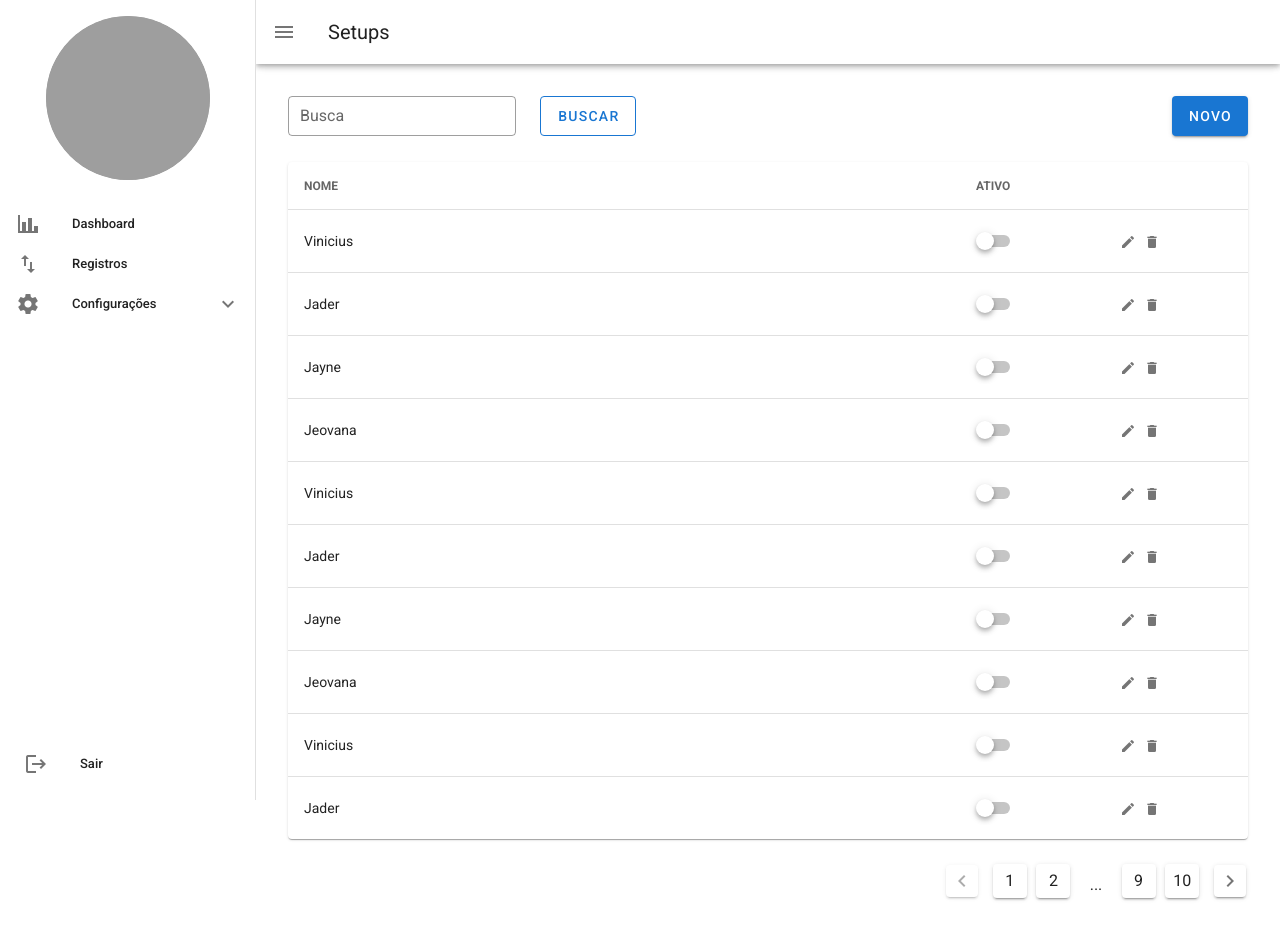
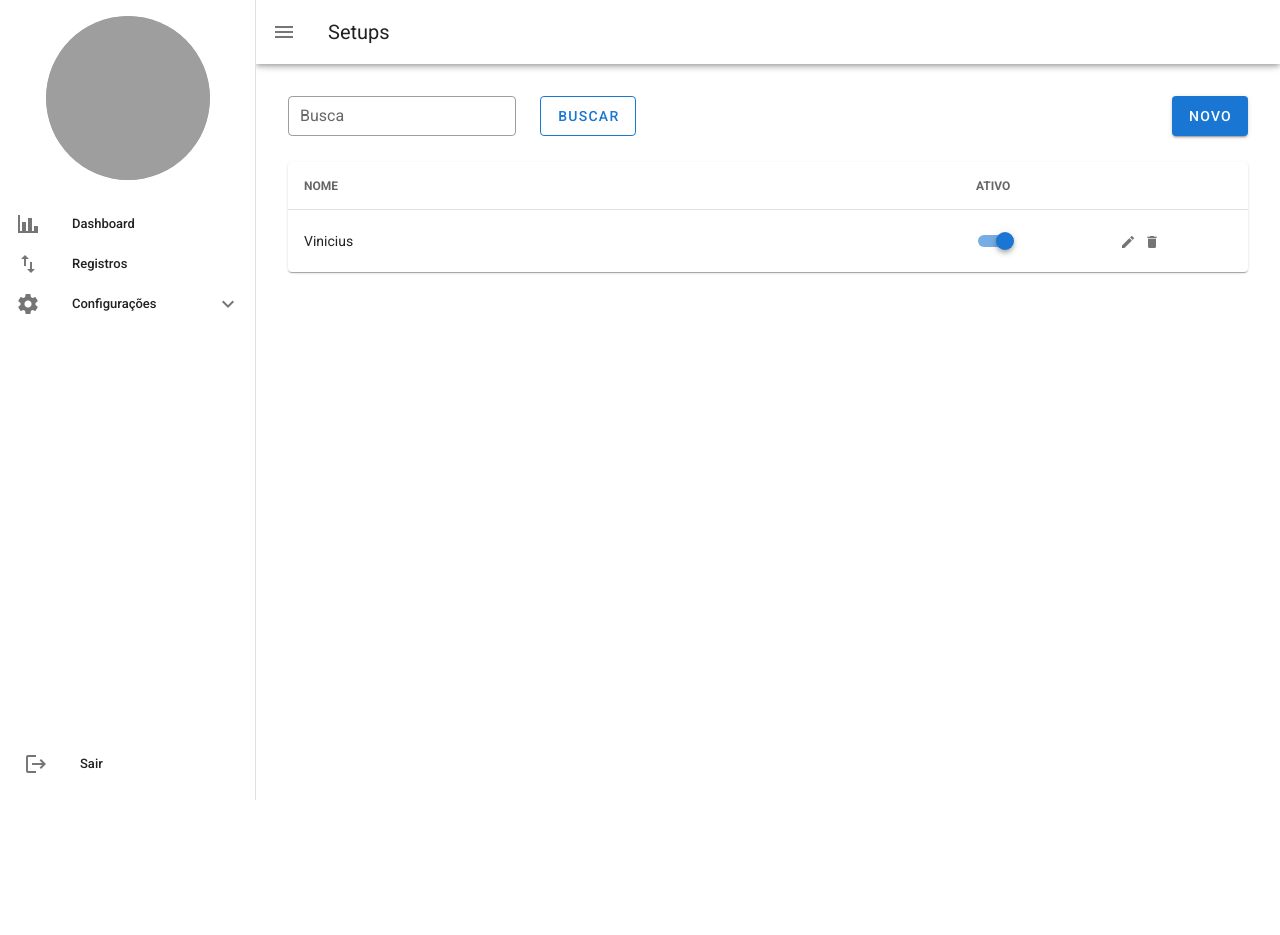
Before and after one commit to vncsmrqs/trade-manager-app, a Vue app: page /configuracoes/setups in a window 1280 px wide. After the commit the page ends 800 px from the top, so only its background shows below. Built offline with nearby package versions, Linux system fonts and the light colour scheme; grey boxes are pictures that could not be loaded.

Commit message:
fix: toggle setup ativo

```diff
--- a/src/core/setup/data/contracts/update-setup.repository.ts
+++ b/src/core/setup/data/contracts/update-setup.repository.ts
@@ -2,13 +2,13 @@ import { ActionResult } from "@/core/common/domain/action-result";
 import { SetupEntity } from "@/core/setup/domain/entities/setup.entity";
 
 export interface UpdateSetupRepositoryContract {
-  update(params: UpdateSetupRepositoryContract.Params): Promise<ActionResult<SetupEntity, any>>
+  update(params: UpdateSetupRepositoryContract.Params): Promise<ActionResult<void, string>>
 }
 
 export namespace UpdateSetupRepositoryContract {
   export type Params = {
     id: string;
     nome?: string;
-    ativo?: string;
+    ativo?: boolean;
   };
 }
--- a/src/core/setup/domain/entities/setup.entity.ts
+++ b/src/core/setup/domain/entities/setup.entity.ts
@@ -1,9 +1,10 @@
 export type SetupEntityProps = {
-  id: string;
-  name: string;
+  id?: string;
+  nome: string;
   createdAt: string;
+  updatedAt: string;
   userId: string;
-  active: boolean;
+  ativo: boolean;
 }
 
 export class SetupEntity {
@@ -13,15 +14,35 @@ export class SetupEntity {
     this.props = props;
   }
 
-  get name(): string {
-    return this.props.name;
+  get nome(): string {
+    return this.props.nome;
   }
 
   get id(): string {
-    return this.props.id;
+    return this.props?.id || '';
   }
 
   set id(id: string) {
     this.props.id = id;
   }
+
+  get userId(): string {
+    return this.props.userId;
+  }
+
+  get createdAt(): string {
+    return this.props.createdAt;
+  }
+
+  get ativo(): boolean {
+    return this.props.ativo;
+  }
+
+  set ativo(value: boolean) {
+    this.props.ativo = value;
+  }
+
+  get updatedAt(): string {
+    return this.props.updatedAt;
+  }
 }
--- a/src/core/setup/domain/use-cases/setup/update-setup.use-case.ts
+++ b/src/core/setup/domain/use-cases/setup/update-setup.use-case.ts
@@ -8,8 +8,8 @@ export interface UpdateSetupUseCaseContract {
 export namespace UpdateSetupUseCaseContract {
   export type Params = {
     id: string;
-    name?: string;
-    active?: boolean;
+    nome?: string;
+    ativo?: boolean;
   };
-  export type Response = SetupEntity;
+  export type Response = void;
 }
--- a/src/core/setup/infra/repositories/setup-in-memory.repository.ts
+++ b/src/core/setup/infra/repositories/setup-in-memory.repository.ts
@@ -8,40 +8,12 @@ import { DeleteSetupRepositoryContract } from "@/core/setup/data/contracts/delet
 
 const setupList: Record<any, any>[] = [
   {
-    name: 'Vinicius',
-  },
-  {
-    name: 'Jader',
-  },
-  {
-    name: 'Jayne',
-  },
-  {
-    name: 'Jeovana',
-  },
-  {
-    name: 'Vinicius',
-  },
-  {
-    name: 'Jader',
-  },
-  {
-    name: 'Jayne',
-  },
-  {
-    name: 'Jeovana',
-  },
-  {
-    name: 'Vinicius',
-  },
-  {
-    name: 'Jader',
-  },
-  {
-    name: 'Jayne',
-  },
-  {
-    name: 'Jeovana',
+    id: '',
+    nome: 'Vinicius',
+    ativo: true,
+    createdAt: '2022-01-01T00:00:00-03',
+    updatedAt: '2022-01-01T00:00:00-03',
+    userId: '',
   },
 ];
 
@@ -59,7 +31,7 @@ export class SetupListInMemoryRepository implements
     });
   }
 
-  create(params: CreateSetupRepositoryContract.Params): Promise<ActionResult<SetupEntity, any>> {
+  create(params: CreateSetupRepositoryContract.Params): Promise<ActionResult<SetupEntity, string>> {
     return new Promise((resolve, reject) => {
       setupList.push(params);
       setTimeout(() => {
@@ -68,11 +40,10 @@ export class SetupListInMemoryRepository implements
     });
   }
 
-  update(params: UpdateSetupRepositoryContract.Params): Promise<ActionResult<SetupEntity, string>> {
+  update(params: UpdateSetupRepositoryContract.Params): Promise<ActionResult<void, string>> {
     return new Promise((resolve, reject) => {
-      setupList.push(params);
       setTimeout(() => {
-        resolve(ActionResult.success(mapSetupToEntity(setupList[0])));
+        resolve(ActionResult.success());
       }, 1000);
     });
   }
@@ -90,9 +61,10 @@ export class SetupListInMemoryRepository implements
 const mapSetupToEntity = (setup: any): SetupEntity => {
   return new SetupEntity({
     id: uuid(),
-    name: setup.name,
+    nome: setup.nome,
     createdAt: setup.createdAt,
-    active: setup.active,
+    updatedAt: setup.updatedAt,
+    ativo: setup.ativo,
     userId: setup.userId,
   });
 }
--- a/src/core/setup/presentation/controllers/setup-view.controller.ts
+++ b/src/core/setup/presentation/controllers/setup-view.controller.ts
@@ -51,7 +51,7 @@ export class SetupViewController extends Controller<SetupViewState> {
   private mapToUpdatedState(setupList: SetupEntity[]): LoadedSetupViewState {
     return {
       kind: "LoadedSetupViewState",
-      page: 0,
+      page: 1,
       pageCount: 10,
       items: setupList,
     };
@@ -70,21 +70,17 @@ export class SetupViewController extends Controller<SetupViewState> {
   }
 
   public async changeAtivo(id: string, value: boolean): Promise<void> {
+    this.changeState({
+      ...this.state,
+      kind: 'LoadedSetupViewState',
+      items: this.state.items.map((setup) => {
+        if (setup.id === id) setup.ativo = value;
+        return setup;
+      }),
+    });
     try {
-      const result = await this.updateSetup.execute({ id, active: value });
-      if (result.successful) {
-        this.changeState({
-          ...this.state,
-          kind: 'LoadedSetupViewState',
-          items: this.state.items?.map((setup) => {
-            if (setup.id === id) {
-              setup.id = id;
-            }
-            return setup;
-          }),
-        });
-        return;
-      }
+      const result = await this.updateSetup.execute({ id, ativo: value });
+      if (result.successful) return;
       this.notificationController.push({
         type: 'error',
         message: result.error,
@@ -95,5 +91,15 @@ export class SetupViewController extends Controller<SetupViewState> {
         message: `Um erro inesperado ao ${ value ? 'ativar' : 'desativar' } do setup`,
       });
     }
+    this.changeState({
+      ...this.state,
+      kind: 'LoadedSetupViewState',
+      items: this.state.items.map((setup) => {
+        if (setup.id === id) {
+          setup.ativo = !value;
+        }
+        return setup;
+      }),
+    });
   }
 }
--- a/src/core/setup/presentation/states/setup-view.state.ts
+++ b/src/core/setup/presentation/states/setup-view.state.ts
@@ -2,9 +2,9 @@ import { SetupEntity } from "@/core/setup/domain/entities/setup.entity";
 
 export type BaseSetupListState = {
   itemsPerPage: number;
-  items?: SetupEntity[];
-  page?: number;
-  pageCount?: number;
+  items: SetupEntity[];
+  page: number;
+  pageCount: number;
   error?: string;
 };
 
@@ -41,4 +41,6 @@ export const initialSetupViewState : SetupViewState = {
   kind: "InitialSetupViewState",
   itemsPerPage: 10,
   items: [],
+  page: 1,
+  pageCount: 0,
 };
--- a/src/views/configuracoes/setups/components/create-or-update-setup.vue
+++ b/src/views/configuracoes/setups/components/create-or-update-setup.vue
@@ -141,14 +141,14 @@ export default class CreateOrUpdateSetup extends Vue {
     this.form = {
       ...this.defaultForm(),
       id: item.id,
-      nome: item.name,
+      nome: item.nome,
       ativo: item.ativo,
     };
   }
 
   @Watch('show')
   changeShow(value: boolean) {
-    this.$refs.form.resetValidation();
+    this.$refs.form?.resetValidation();
     this.controller.resetState();
     this.form = this.defaultForm();
     if (value && this.isUpdateForm) {
--- a/src/views/configuracoes/setups/index.vue
+++ b/src/views/configuracoes/setups/index.vue
@@ -8,6 +8,7 @@
           outlined
           dense
           label="Busca"
+          :disabled="isLoading"
         ></v-text-field>
       </v-col>
       <v-col>
@@ -16,6 +17,7 @@
           color="primary"
           style="height: 40px"
           @click="search"
+          :disabled="isLoading"
         >Buscar</v-btn>
       </v-col>
       <v-spacer></v-spacer>
@@ -58,9 +60,9 @@
         <v-switch
             small
             class="mr-2"
-            :value="item.active"
+            :input-value="item.ativo"
             dense
-            @change="(value) => toggleAtivo(item, value)"
+            @change="() => toggleAtivo(item, !item.ativo)"
         >
           mdi-pencil
         </v-switch>
@@ -171,7 +173,7 @@ export default class SetupView extends Vue {
       text: 'NOME',
         align: 'start',
         sortable: false,
-        value: 'name',
+        value: 'nome',
         width: '70%',
       },
       {
@@ -213,7 +215,9 @@ export default class SetupView extends Vue {
   }
 
   private updateState(newState: SetupViewState) {
-    this.localState = newState;
+    this.$nextTick(() => {
+      this.localState = newState;
+    });
   }
 
   public mounted() {
```
